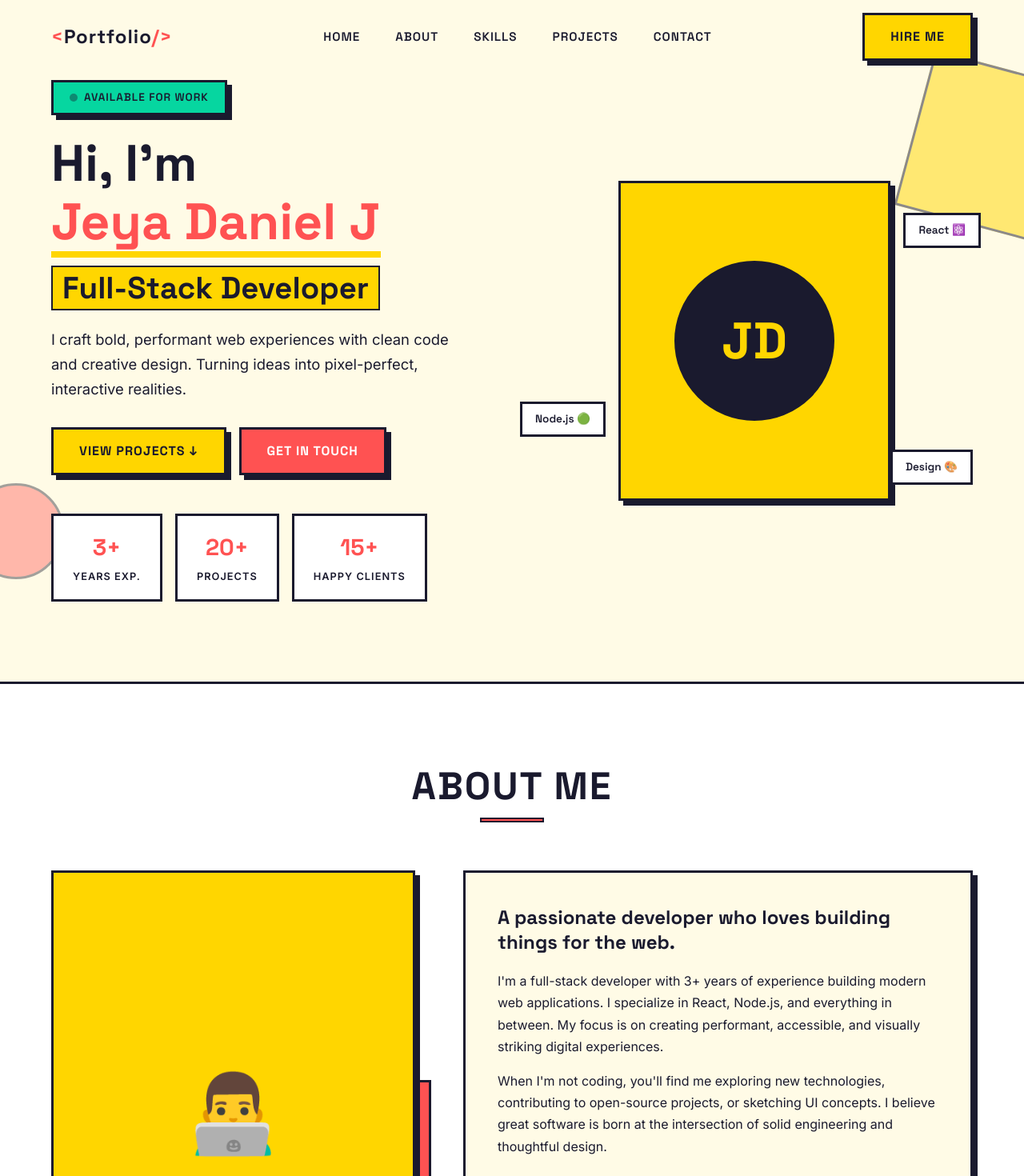
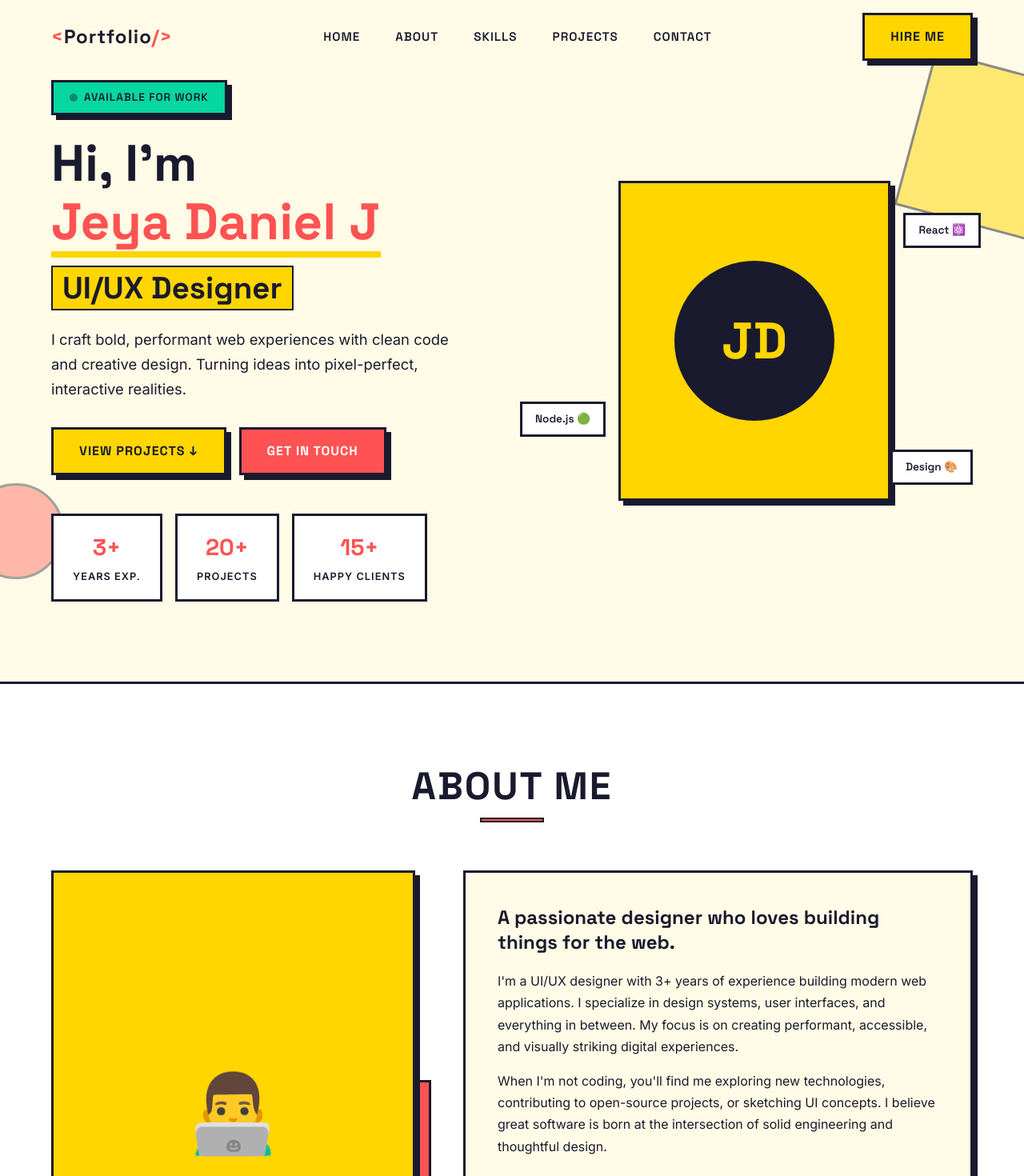
Before and after one commit to jeya-daniel-j/Portfolio, a React (Vite) app: page / in a window 1280 px wide. Shown: the top 1470 px of the page at 80% size. Built offline with nearby package versions, Linux system fonts and the light colour scheme.

Commit message:
Update role to UI/UX Designer across the site

```diff
--- a/index.html
+++ b/index.html
@@ -3,8 +3,8 @@
   <head>
     <meta charset="UTF-8" />
     <meta name="viewport" content="width=device-width, initial-scale=1.0" />
-    <meta name="description" content="Personal portfolio website — developer, designer, creator. Built with Neo-Brutalism aesthetics." />
-    <title>Portfolio — Developer & Creator</title>
+    <meta name="description" content="Personal portfolio website — UI/UX designer, creator. Built with Neo-Brutalism aesthetics." />
+    <title>Portfolio — UI/UX Designer & Creator</title>
     <link rel="preconnect" href="https://fonts.googleapis.com" />
     <link rel="preconnect" href="https://fonts.gstatic.com" crossorigin />
     <link
--- a/src/components/About.jsx
+++ b/src/components/About.jsx
@@ -21,11 +21,11 @@ export default function About() {
           <div className="about__text-col">
             <div className="about__card brutal-border brutal-shadow">
               <h3 className="about__subtitle">
-                A passionate developer who loves building things for the web.
+                A passionate designer who loves building things for the web.
               </h3>
               <p>
-                I'm a full-stack developer with 3+ years of experience building modern web
-                applications. I specialize in React, Node.js, and everything in between.
+                I'm a UI/UX designer with 3+ years of experience building modern web
+                applications. I specialize in design systems, user interfaces, and everything in between.
                 My focus is on creating performant, accessible, and visually striking
                 digital experiences.
               </p>
--- a/src/components/Hero.jsx
+++ b/src/components/Hero.jsx
@@ -19,7 +19,7 @@ export default function Hero() {
           <h1 className="hero__title">
             Hi, I'm <span className="hero__name">Jeya Daniel J</span>
             <br />
-            <span className="hero__role">Full-Stack Developer</span>
+            <span className="hero__role">UI/UX Designer</span>
           </h1>
 
           <p className="hero__description">
```
